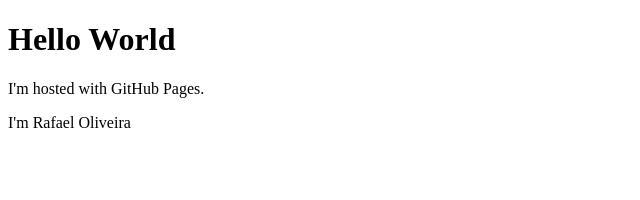
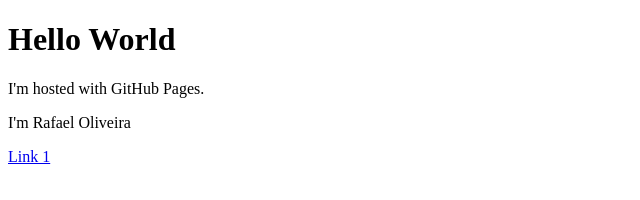
Before and after one commit to rfmo1/rfmo1.github.io, a plain HTML site: page index.html in a window 1280 px wide. Shown: the full height of the page, 0-640 px from the left. Drawn offline with Linux system fonts and the light colour scheme.

Commit message:
Samplefile

```diff
--- a/index.html
+++ b/index.html
@@ -7,5 +7,6 @@
 <h1>Hello World</h1>
 <p>I'm hosted with GitHub Pages.</p>
 <p>I'm Rafael Oliveira</p>
+<a href="//samplefile.txt">Link 1</a>
 </body>
 </html>
```
Also changed, not shown: samplefile.txt (added).
